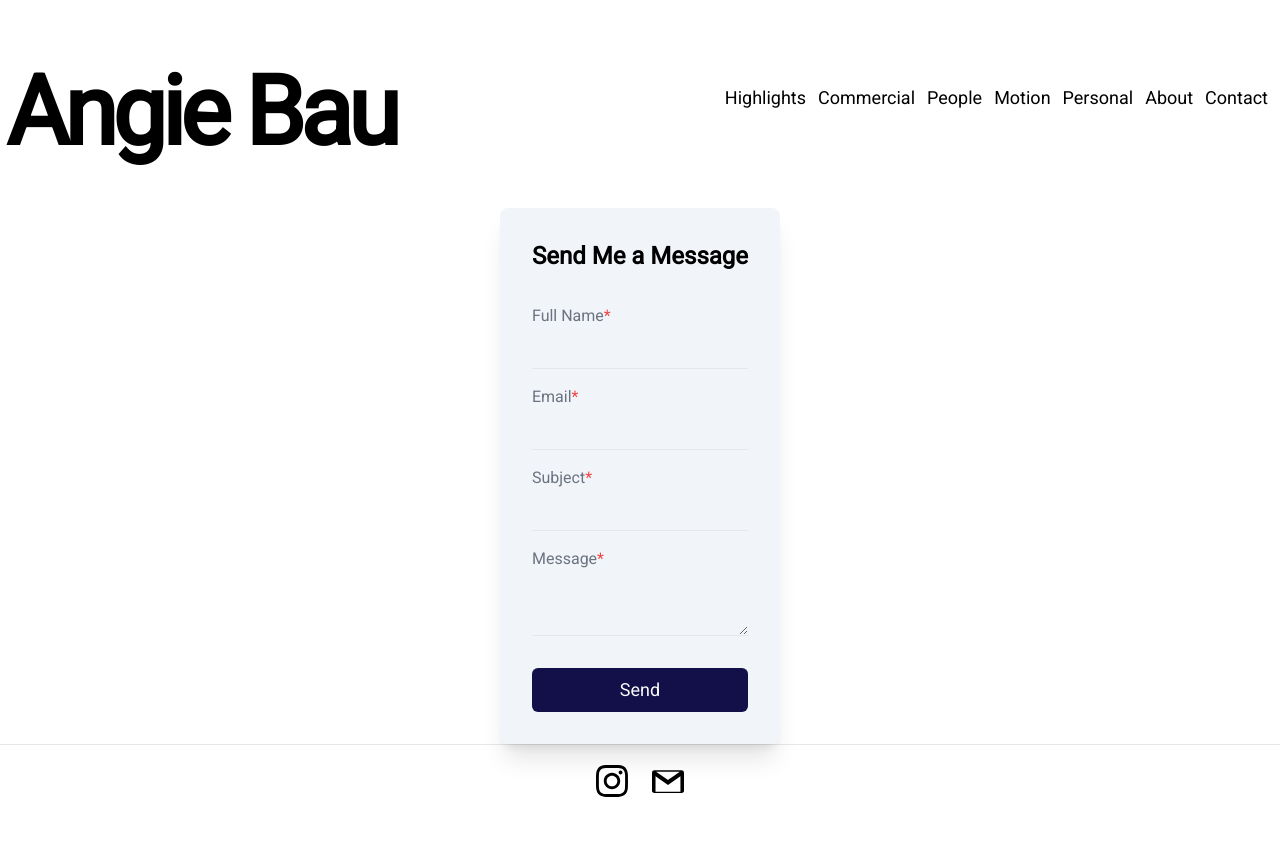
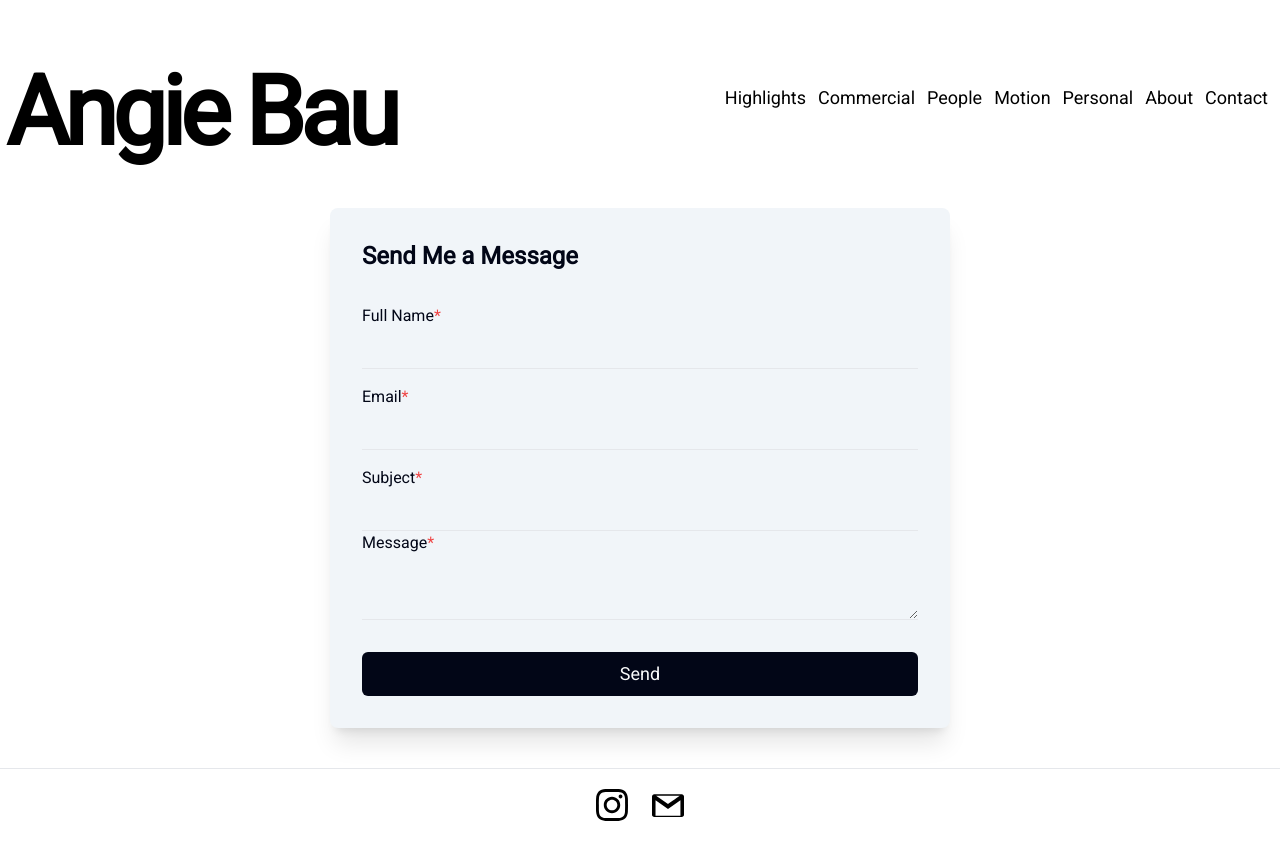
Before and after one commit to bkmorgan3/AngieBauPhotography, a Next.js app: page /contact in a window 1280 px wide. Shown: the top 860 px of the page. Built offline with nearby package versions, Linux system fonts and the light colour scheme.

Commit message:
color form

```diff
--- a/app/contact/page.tsx
+++ b/app/contact/page.tsx
@@ -37,37 +37,38 @@ export default function Contact() {
 }
 
     return (
-        <div className="container flex justify-center mx-auto px-5">
+        <div className="container flex justify-center mx-auto px-5 mb-10">
             <form
                 ref={ref}
                 action={async (formData) => {
                     await sendEmail(formData)
                     ref.current?.reset()
                 }}
-                className='rounded-lg shadow-xl flex flex-col px-8 py-8 bg-slate-100'
+
+                className='rounded-lg shadow-xl flex flex-col w-1/2 px-8 py-8 bg-slate-100'
                 >
-                <h1 className="text-2xl font-bold dark:text-gray-500">{didSubmit ? 'Your Message Has Been Sent' : 'Send Me a Message'}</h1>
+                <h1 className="text-2xl font-bold  text-slate-950">{didSubmit ? 'Your Message Has Been Sent' : 'Send Me a Message'}</h1>
 
-                <label htmlFor="fullname" className="text-gray-500 font-light mt-8 dark:text-gray-500">
+                <label htmlFor="fullname" className="text-slate-950 font-light mt-8 ">
                     Full Name<span className='text-red-500'>*</span>
                 </label>
                 <input disabled={isLoading || didSubmit}  required type="text" id="fullname" name="fullname" className="bg-transparent border-b py-2 pl-4 focus:outline-none focus:rounded-md focus:ring-1 ring-green-500 font-light text-gray-500" />
 
-                <label htmlFor="email" className="text-gray-500 font-light mt-4 dark:text-gray-500">
+                <label htmlFor="email" className="text-slate-950 font-light mt-4 ">
                     Email<span className="text-red-500">*</span>
                 </label>
                 <input disabled={isLoading || didSubmit}  required type="email" name="email" id="email" className='bg-transparent border-b py-2 pl-4 focus:outline-none focus:rounded-md focus:ring-1 ring-green-500 font-light text-gray-500' />
 
-                <label htmlFor="subject" className='text-gray-500 font-light mt-4 dark:text-gray-500'>
+                <label htmlFor="subject" className='text-slate-950 font-light mt-4'>
                     Subject<span className='text-red-500'>*</span>
                 </label>
                 <input disabled={isLoading || didSubmit}  type="text" name='subject' className='bg-transparent border-b py-2 pl-4 focus:outline-none  focus:rounded-md focus:ring-1 ring-green-500 font-light text-gray-500' />
 
-                <label htmlFor="message" className="text-gray-500 font-light mt-4 dark:text-gray-500">
+                <label htmlFor="message" className="text-slate-950 font-light mt-">
                     Message<span className="text-red-500">*</span>
                 </label>
                 <textarea disabled={isLoading || didSubmit}  name='message' className="bg-transparent border-b py-2 pl-4 focus:outline-none focus:rounded-md focus:ring-1 ring-green-500 font-light text-gray-500" required></textarea>
-                <button disabled={isLoading || didSubmit} className="px-10 mt-8 py-2 bg-[#130F49] text-gray-50 font-light rounded-md text-lg disabled:opacity-50" type="submit">{isLoading ? 'Sending' : didSubmit ? 'Submitted' : 'Send'}</button>
+                <button disabled={isLoading || didSubmit} className="px-10 mt-8 py-2 bg-slate-950 text-gray-50 font-light rounded-md text-lg disabled:opacity-50" type="submit">{isLoading ? 'Sending' : didSubmit ? 'Submitted' : 'Send'}</button>
             </form>
         </div>
     )
```
